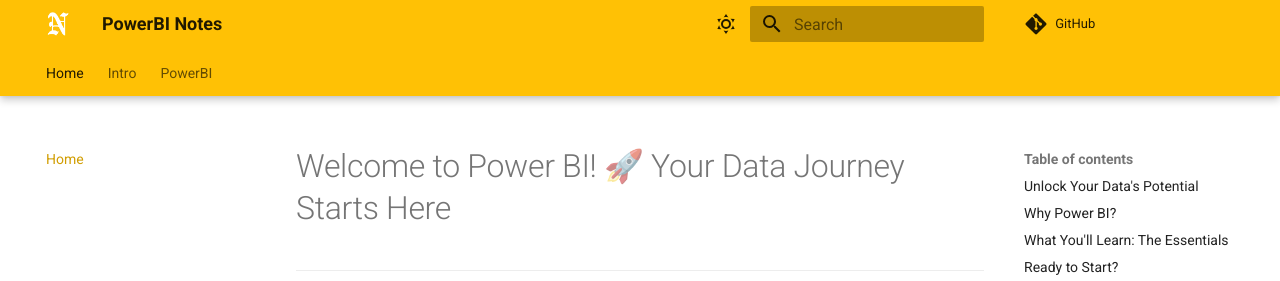
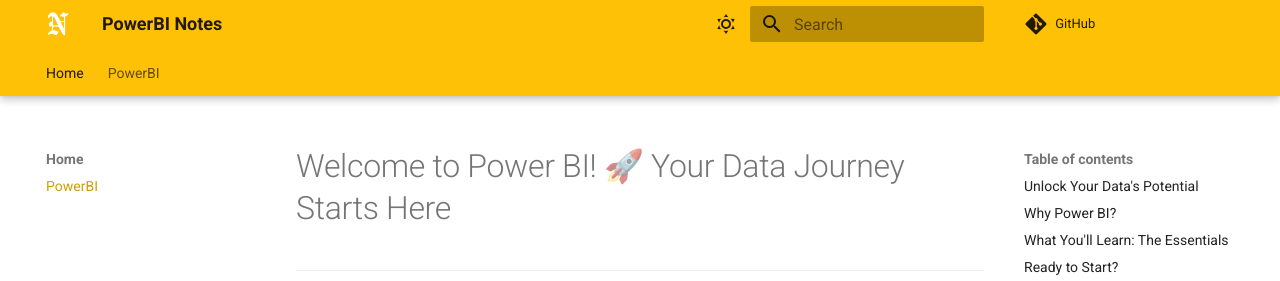
Before and after one commit to numanbadr/power-bi-notes, an MkDocs documentation site: the page built from docs/index.md, in a window 1280 px wide. Shown: the top 281 px of the page. Built offline with MkDocs 1.6.1 and Material for MkDocs 9.7.7, drawn with Linux system fonts in a browser that asks for light colours; comment, search, counter and statistics services are not loaded.

Commit message:
Update mkdocs.yml

```diff
--- a/mkdocs.yml
+++ b/mkdocs.yml
@@ -5,10 +5,9 @@
 use_directory_urls: true
 docs_dir: docs
 nav:
-  - Home: index.md
-  - Intro:
-    - PowerBI: intro/intro-to-powerbi.md
-    - PL-300: intro/about-pl-300.md
+  - Home:
+    - PowerBI: index.md
+    # - PL-300: intro/about-pl-300.md
   - PowerBI:
     # - Import Data:
     #   - File Types: power-bi/import-data/file-types.md
@@ -32,20 +31,19 @@
 
   palette:
       # Palette toggle for light mode
-    - media: "(prefers-color-scheme: light)"
-      primary: amber
-      scheme: default
-      toggle:
-          icon: material/weather-sunny
-          name: Switch to dark mode
+      - scheme: default
+        primary: amber
+        toggle:
+            icon: material/weather-sunny
+            name: Switch to dark mode
 
     # Palette toggle for dark mode
-    - media: "(prefers-color-scheme: dark)"
-      scheme: slate
-      primary: deep orange
-      toggle:
-        icon: material/brightness-4
-        name: Switch to light mode
+
+      - scheme: slate
+        primary: deep orange
+        toggle:
+          icon: material/brightness-4
+          name: Switch to light mode
 
   features:
     - navigation.tabs
```
